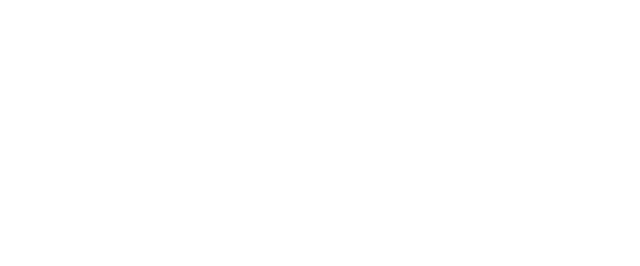
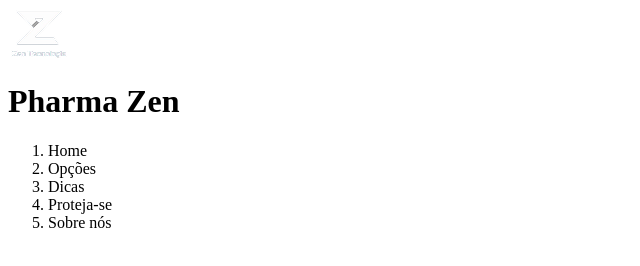
Before and after one commit to Felipe-Costa09/pharma-zen, a plain HTML site: page index.html in a window 1280 px wide. Shown: the whole page, without its empty margins (0-640 px from the left). Drawn offline with Linux system fonts and the light colour scheme.

Commit message:
Adiciona html do header

```diff
--- a/index.html
+++ b/index.html
@@ -7,6 +7,22 @@
     <title>Pharma Zen</title>
 </head>
 <body>
+      <header>
+        <div class="logo">
+            <img src="assets/images/logo.png"/>
+            <h1 class="text-logo"> Pharma Zen </h1>
+        </div>
+            <nav class="navbar">
+                <ol>
+                <li>Home</li>
+                <li>Opções</li>
+                <li>Dicas</li>
+                <li>Proteja-se</li>
+                <li>Sobre nós</li>
+            </ol>
+
+            </nav>
+      </header>
 
 </body>
 </html>
```
Also changed, not shown: assets/images/logo.png (added), 1 other file.
